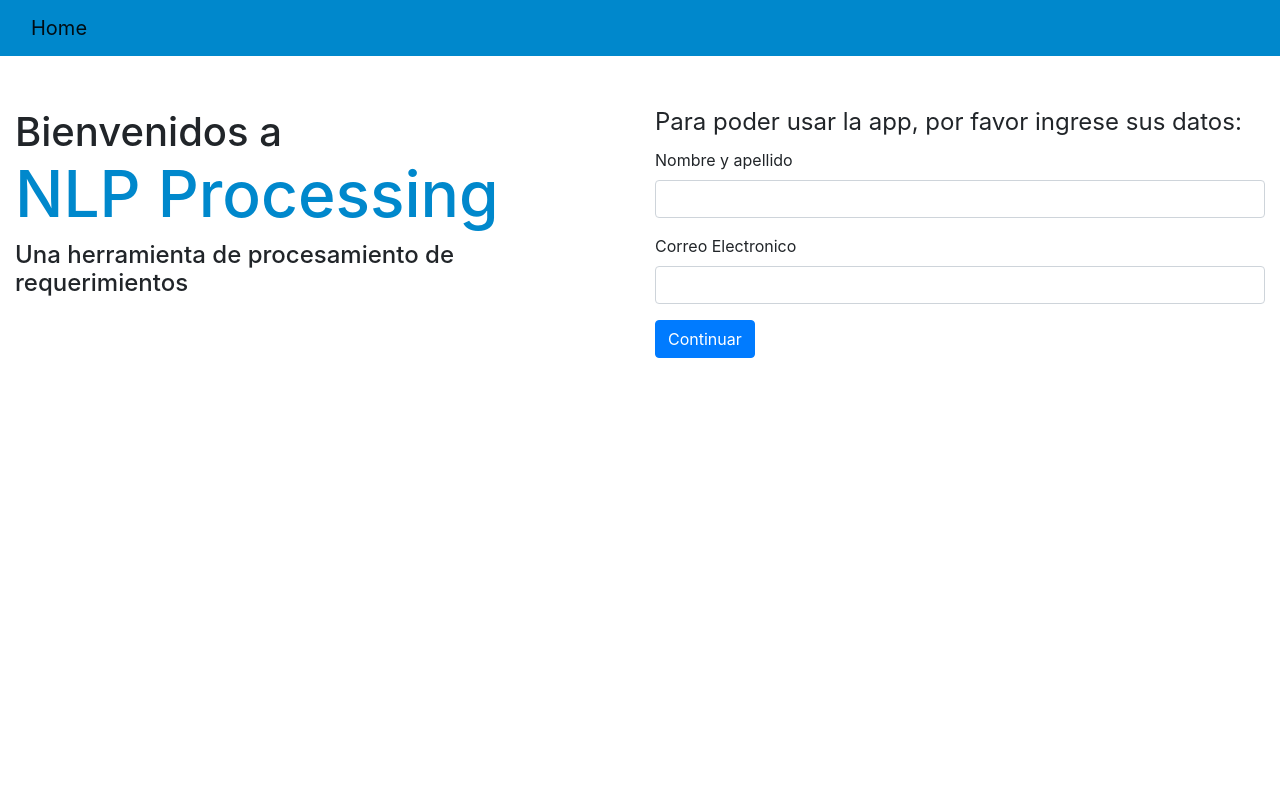
After one commit to cientopolis/requirements-knowledge-graph, a Flask app: page /login in a window 1280 px wide. The commit adds this page. Run offline with Flask 2, Linux system fonts and the light colour scheme; some libraries are stand-ins or nearby versions.

Commit message:
Added login page and user sessions. Added flask-mysql as requirement

```diff
--- a/grupo3/app/app.py
+++ b/grupo3/app/app.py
@@ -23,8 +23,27 @@ def allowed_file(filename):
 # Posiblemente tengamos que aplicar string.decode("utf-8") al string que traemos de la cookie
 
 
+
+@app.route("/login", methods=["POST", "GET"])
+def login():
+
+    if(request.method == "POST"):
+        if(request.form["nombre"] and request.form["email"]):
+            session["nombre"] = request.form["nombre"]
+            session["email"] = request.form["email"]
+            return redirect("/")
+    else:
+        if(session.get("nombre")):
+            return redirect("/")
+    return render_template("login.html")
+
+
+
 @app.route("/", methods=['POST', 'GET'])
 def home():
+    if(not session.get("nombre") or not session.get("email")):
+        return redirect("/login")
+
     if request.method == 'POST':
         #Verifica haber recibido un archivo en POST
         if 'file'  in request.files:
--- a/grupo3/app/requirements.txt
+++ b/grupo3/app/requirements.txt
@@ -1,2 +1,3 @@
 flask
 flask-session
+flask-mysql
--- a/grupo3/app/static/css/styles.css
+++ b/grupo3/app/static/css/styles.css
@@ -1,3 +1,17 @@
+:root {
+	--azulTele: #0088cc;
+}
+
+html,
+body {
+	height: 100%;
+}
+
 .navHeader {
-	background-color: #0088cc;
+	background-color: var(--azulTele);
 }
+
+h1 span.super-big {
+	font-size: 4rem;
+	color: var(--azulTele);
+}
--- a/grupo3/app/templates/layout.html
+++ b/grupo3/app/templates/layout.html
@@ -6,8 +6,9 @@
  		<script src="https://code.jquery.com/jquery-3.3.1.slim.min.js" integrity="sha384-q8i/X+965DzO0rT7abK41JStQIAqVgRVzpbzo5smXKp4YfRvH+8abtTE1Pi6jizo" crossorigin="anonymous"></script>
 		<script src="https://cdnjs.cloudflare.com/ajax/libs/popper.js/1.14.7/umd/popper.min.js" integrity="sha384-UO2eT0CpHqdSJQ6hJty5KVphtPhzWj9WO1clHTMGa3JDZwrnQq4sF86dIHNDz0W1" crossorigin="anonymous"></script>
 		<script src="https://stackpath.bootstrapcdn.com/bootstrap/4.3.1/js/bootstrap.min.js" integrity="sha384-JjSmVgyd0p3pXB1rRibZUAYoIIy6OrQ6VrjIEaFf/nJGzIxFDsf4x0xIM+B07jRM" crossorigin="anonymous"></script>
+
+		<link href="https://stackpath.bootstrapcdn.com/bootstrap/4.3.1/css/bootstrap.min.css" rel="stylesheet" integrity="sha384-ggOyR0iXCbMQv3Xipma34MD+dH/1fQ784/j6cY/iJTQUOhcWr7x9JvoRxT2MZw1T" crossorigin="anonymous">
 		<link rel="stylesheet" href="{{ url_for('static', filename='css/styles.css') }}" />
-		<link href="https://stackpath.bootstrapcdn.com/bootstrap/4.3.1/css/bootstrap.min.css" rel="stylesheet" integrity="sha384-ggOyR0iXCbMQv3Xipma34MD+dH/1fQ784/j6cY/iJTQUOhcWr7x9JvoRxT2MZw1T" crossorigin="anonymous">
 		{% endblock %}
 		<body>
 
--- /dev/null
+++ b/grupo3/app/templates/login.html
@@ -0,0 +1,55 @@
+{% extends "layout.html" %} {% block content %}
+
+<div class="container-fluid">
+	<div class="row">
+		<div class="col-md-6 align-self-center">
+			<div class="page-header">
+				<h1>
+					<span class="upper">Bienvenidos a </span>
+					<br /><span class="super-big" id="super-big">
+						NLP Processing</span
+					>
+				</h1>
+				<h4>Una herramienta de procesamiento de requerimientos</h4>
+			</div>
+		</div>
+		<div class="col-md-6 align-self-center mt-5">
+			<form role="form" method="POST">
+				<legend class="legend">
+					Para poder usar la app, por favor ingrese sus datos:
+				</legend>
+				<fieldset>
+					<div class="form-group">
+						<label for="exampleNombre">
+							Nombre y apellido
+						</label>
+						<input
+							name="nombre"
+							required
+							type="text"
+							class="form-control"
+							id="exampleNombre"
+						/>
+					</div>
+
+					<div class="form-group">
+						<label for="exampleInputEmail1">
+							Correo Electronico
+						</label>
+						<input
+							name="email"
+							required
+							type="email"
+							class="form-control"
+							id="exampleInputEmail1"
+						/>
+					</div>
+				</fieldset>
+				<button type="submit" class="btn btn-primary">
+					Continuar
+				</button>
+			</form>
+		</div>
+	</div>
+</div>
+{% endblock %}
```
